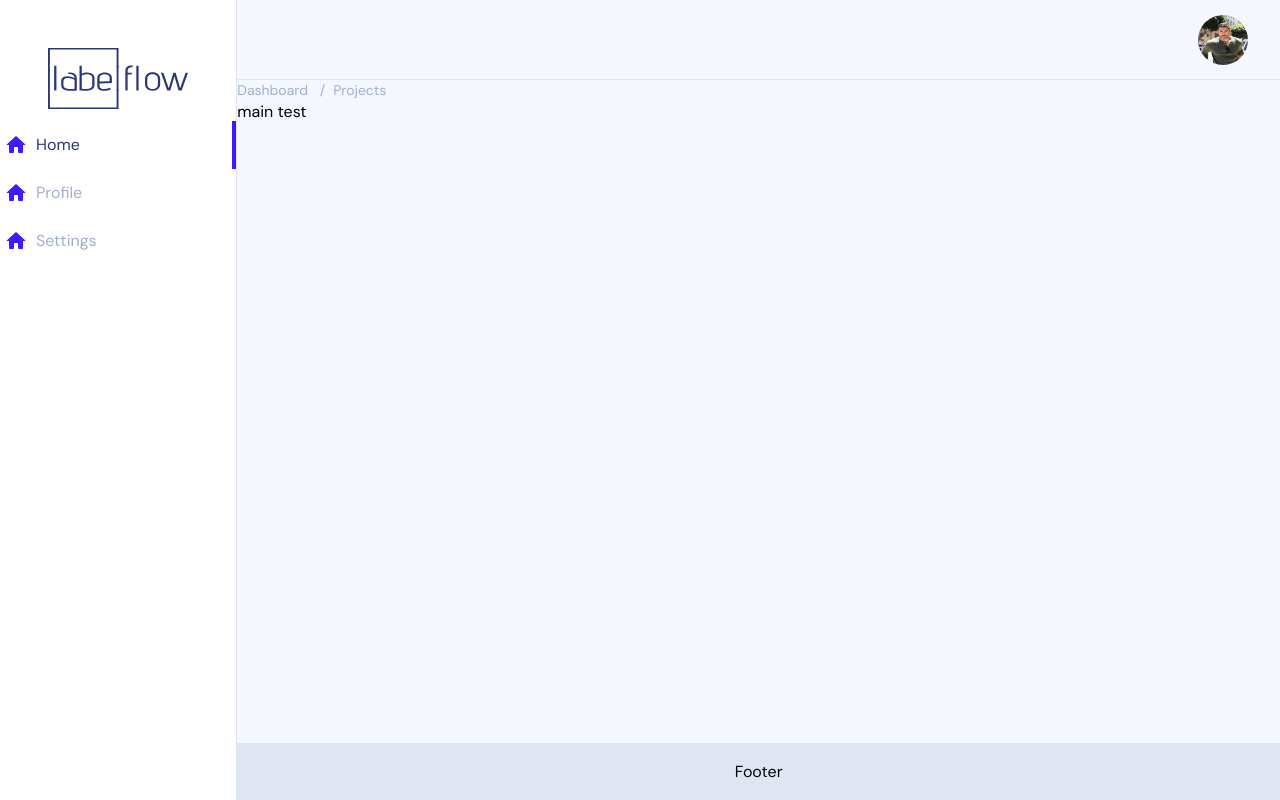
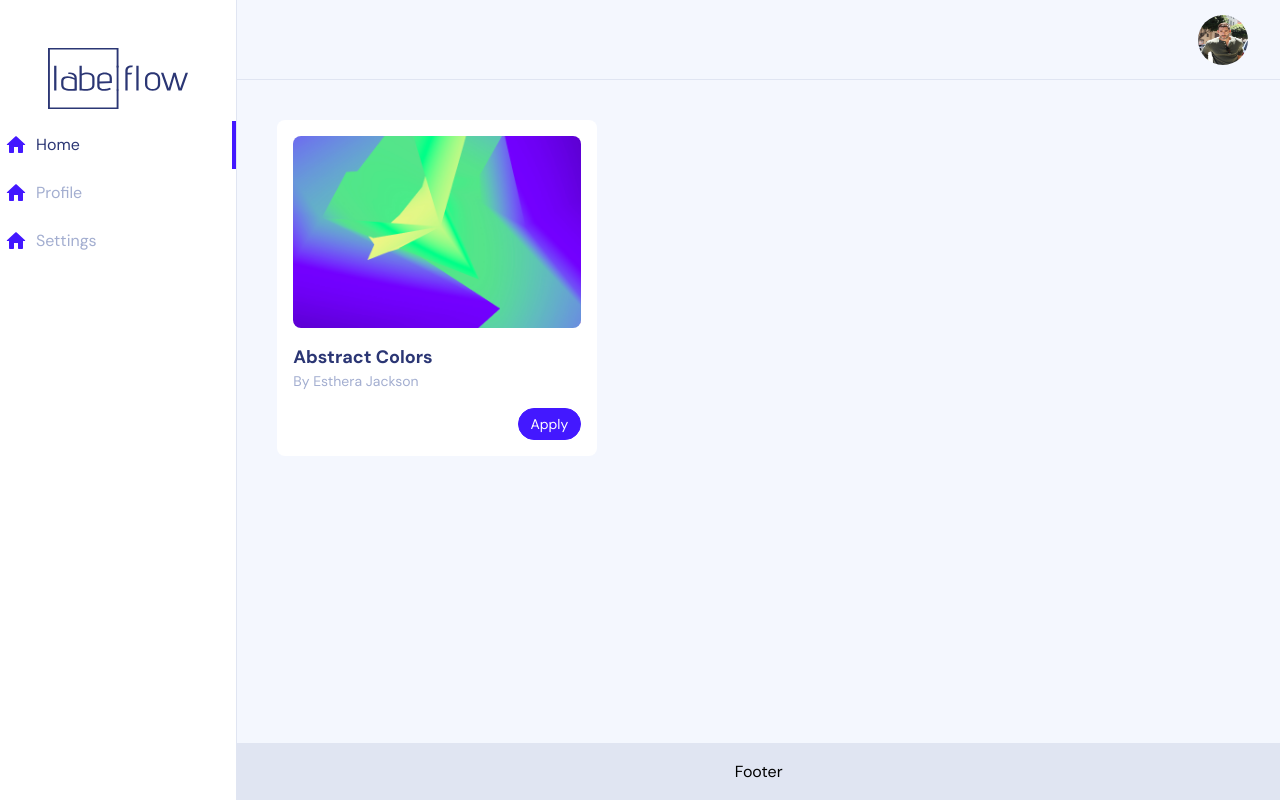
Before and after one commit to alireza107/label-flow-frontend, a Next.js app: page / in a window 1280 px wide. Built offline with nearby package versions, Linux system fonts and the light colour scheme.

Commit message:
feat(comp): add basic parts of project card component

```diff
--- /dev/null
+++ b/src/app/(projects)/_components/project_card.tsx
@@ -0,0 +1,32 @@
+import Image from 'next/image'
+
+import { Button } from '@/components/button'
+
+type ProjectCardProps = {
+  title: string
+  image: string
+  creator: string
+}
+
+const ProjectCard: React.FC<ProjectCardProps> = ({ title, creator, image }) => {
+  return (
+    <div className="card">
+      <figure className="mb-4">
+        <Image className="rounded-lg" src={image} alt={title} width={318} height={200} />
+      </figure>
+      <div className="card-body">
+        <div>
+          <p className="card-title">{title}</p>
+          <p className="card-creator">{`By ${creator}`}</p>
+        </div>
+      </div>
+      <div className="card-footer">
+        <Button variant="primary" size="small">
+          Apply
+        </Button>
+      </div>
+    </div>
+  )
+}
+
+export default ProjectCard
--- a/src/app/page.tsx
+++ b/src/app/page.tsx
@@ -1,15 +1,9 @@
-import { Breadcrumb } from '@/components/breadcrumb'
+import ProjectCard from './(projects)/_components/project_card'
 
 export default function Home(): JSX.Element {
-  const breadcrumbs = [
-    { name: 'Dashboard', path: '/' },
-    { name: 'Projects', path: '/projects' },
-  ]
-
   return (
-    <div>
-      <Breadcrumb breadcrumbs={breadcrumbs} />
-      main test
+    <div className="p-10">
+      <ProjectCard title="Abstract Colors" creator="Esthera Jackson" image="/images/project.png" />
     </div>
   )
 }
--- a/src/components/menu-item/menu-item.tsx
+++ b/src/components/menu-item/menu-item.tsx
@@ -1,6 +1,6 @@
 import classNames from 'classnames'
 
-import { MenuItemProps } from './menu-item.type'
+import { MenuItemProps } from './menu-item.types'
 
 const MenuItem: React.FC<MenuItemProps> = ({
   isDisabled,
--- a/src/tailwind/button.css
+++ b/src/tailwind/button.css
@@ -1,6 +1,6 @@
 .btn {
   @apply no-underline gap-2 h-12 px-7  border inline-flex  cursor-pointer select-none;
-  @apply items-center justify-center border-transparent text-center transition duration-100 ease-in-out rounded-lg;
+  @apply items-center justify-center border-transparent text-center transition duration-100 ease-in-out rounded-2xl;
   &:active:hover,
   &:active:focus {
     transform: scale(0.97);
--- /dev/null
+++ b/src/tailwind/card.css
@@ -0,0 +1,15 @@
+.card {
+  @apply bg-white p-4 relative flex flex-col w-80 rounded-lg;
+
+  &-title {
+    @apply text-text font-bold text-[18px];
+  }
+
+  &-creator {
+    @apply text-base-200 text-[14px];
+  }
+
+  &-footer {
+    @apply mt-4 ml-auto;
+  }
+}
--- a/src/tailwind/components.css
+++ b/src/tailwind/components.css
@@ -1,3 +1,4 @@
 @import './button.css';
 @import './menu-item.css';
 @import './loading.css';
+@import './card.css';
```
Also changed, not shown: public/images/project.png (added), src/components/menu-item/menu-item.types.ts (renamed from src/components/menu-item/menu-item.type.ts).
